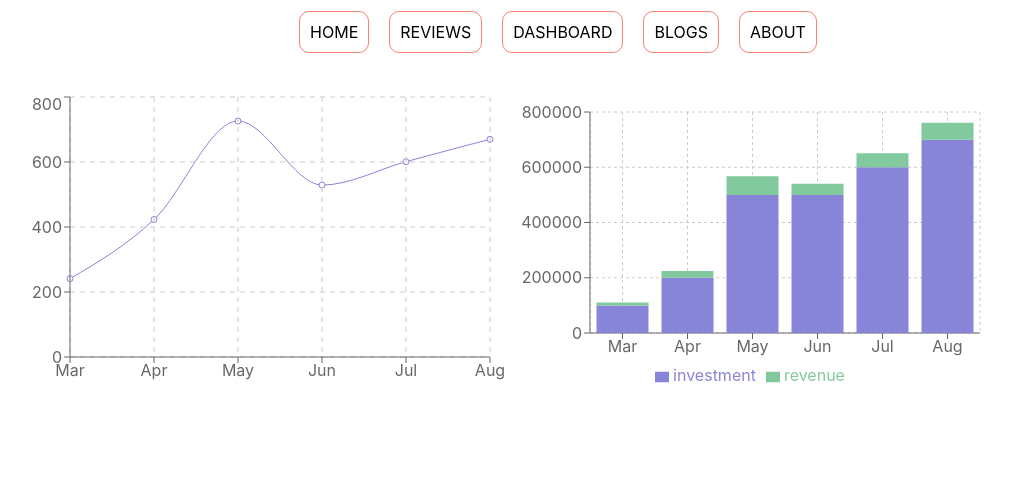
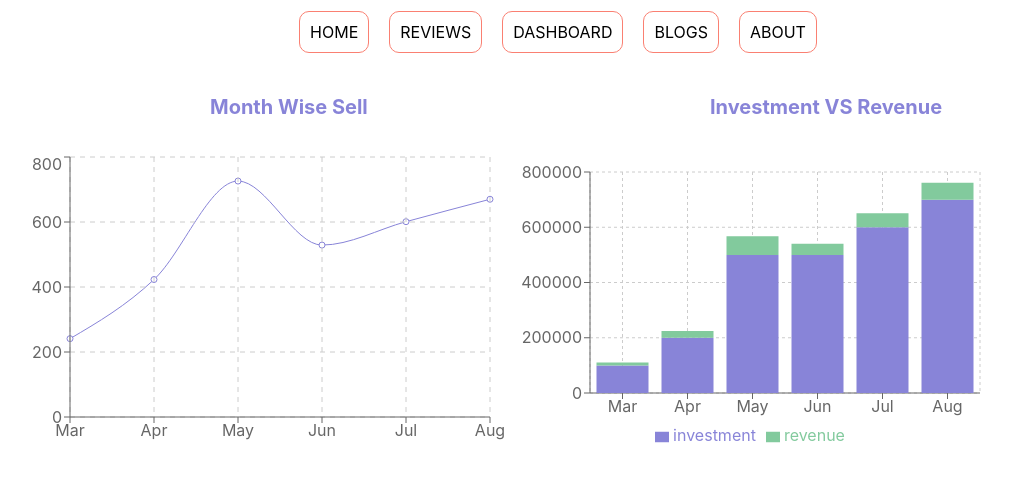
Before and after one commit to osman-goni-cse/Product-Analysis, a React (Create React App) app: page /dashboard in a window 1280 px wide. Shown: the top 482 px of the page, without its empty margins (72-1084 px from the left). Built offline with nearby package versions, Linux system fonts and the light colour scheme.

Commit message:
Chart Title added

```diff
--- /dev/null
+++ b/src/components/Dashboard/Dashboard.css
@@ -0,0 +1,7 @@
+.title-color {
+  color: rgb(136, 132, 216);
+  margin-bottom: 30px;
+  margin-left: 40%;
+  font-weight: bold;
+  font-size: 20px;
+}
--- a/src/components/Dashboard/Dashboard.js
+++ b/src/components/Dashboard/Dashboard.js
@@ -11,6 +11,7 @@ import {
   Label,
 } from "recharts";
 import React from "react";
+import "./Dashboard.css";
 
 const Dashboard = () => {
   const data = [
@@ -53,6 +54,8 @@ const Dashboard = () => {
   ];
   return (
     <div className="mt-5 d-flex">
+      <div>
+        <p className="title-color">Month Wise Sell</p>
         <LineChart
           width={500}
           height={300}
@@ -65,6 +68,10 @@ const Dashboard = () => {
           <YAxis dataKey="sell" />
           <Tooltip />
         </LineChart>
+      </div>
+
+      <div>
+        <p className="title-color">Investment VS Revenue</p>
 
         <BarChart
           width={500}
@@ -86,6 +93,7 @@ const Dashboard = () => {
           <Bar dataKey="revenue" stackId="a" fill="#82ca9d" />
         </BarChart>
       </div>
+    </div>
   );
 };
 
```
Lines whose indentation alone changed are shown as unchanged.
